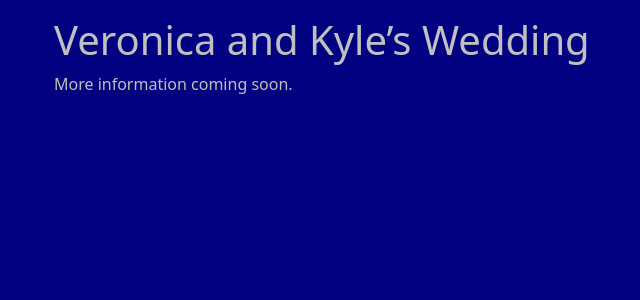
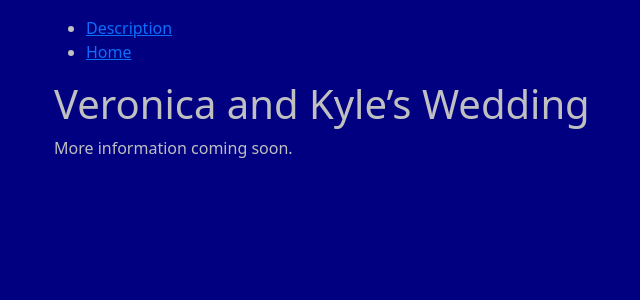
Before and after one commit to kyleman/wedding, a Jekyll site: the page built from docs/index.md, in a window 1280 px wide. Shown: the top 300 px of the page, without its empty margins (28-668 px from the left). Built offline with Jekyll 4.4.1, drawn with Linux system fonts in a browser that asks for light colours; our own code applies the rules of GitHub Pages for plain Markdown files.

Commit message:
add navigation and a description page

```diff
--- /dev/null
+++ b/docs/_layouts/page_with_nav.html
@@ -0,0 +1,16 @@
+---
+layout: default
+---
+
+<nav>
+<ul>
+{%- assign list_pages = site.html_pages %}
+{%- for p in list_pages %}
+<li><a href="{{p.url | relative_url }}">{{p.title}}</a></li>
+{%- else %}
+- *No pages yet*
+{%- endfor %}
+</ul>
+</nav>
+
+{{content}}
```
Also changed, not shown: docs/description.md (added, +8 -0 lines), docs/index.md (+2 -0 lines), 2 other files.
